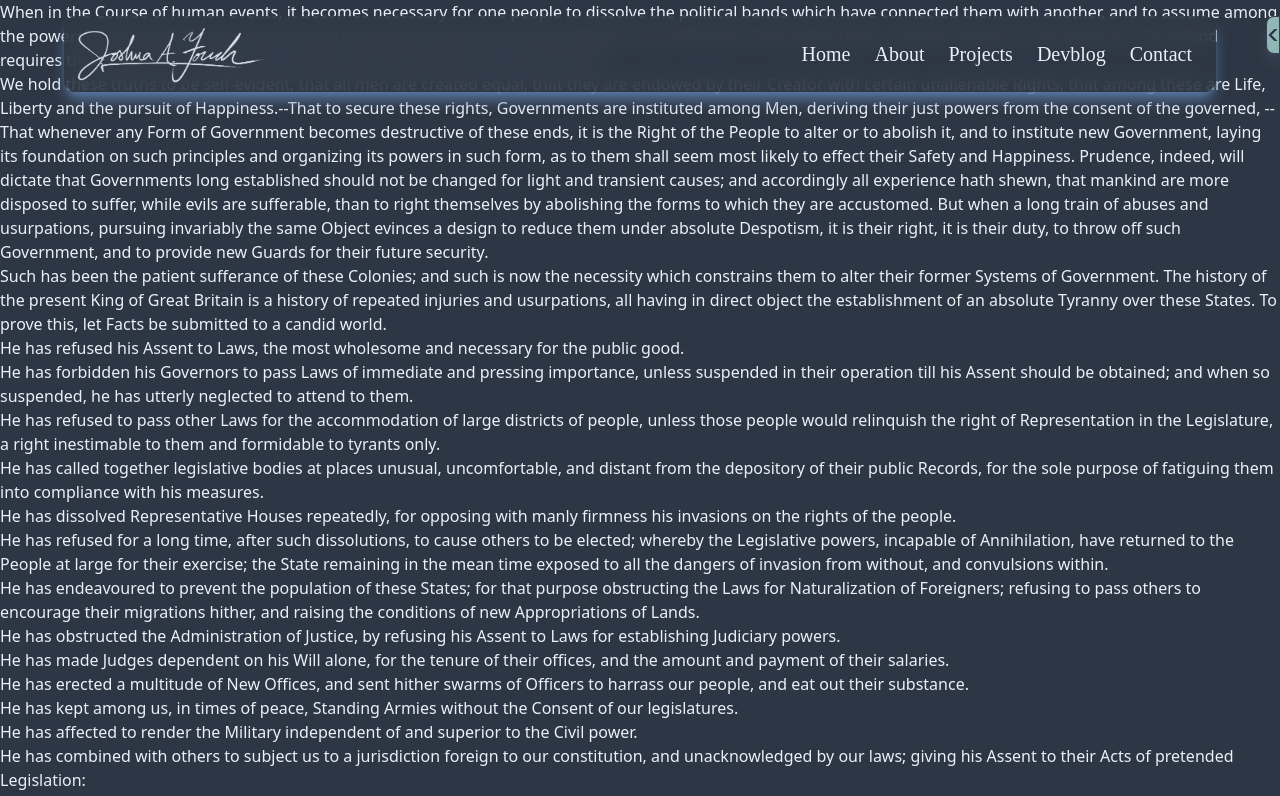
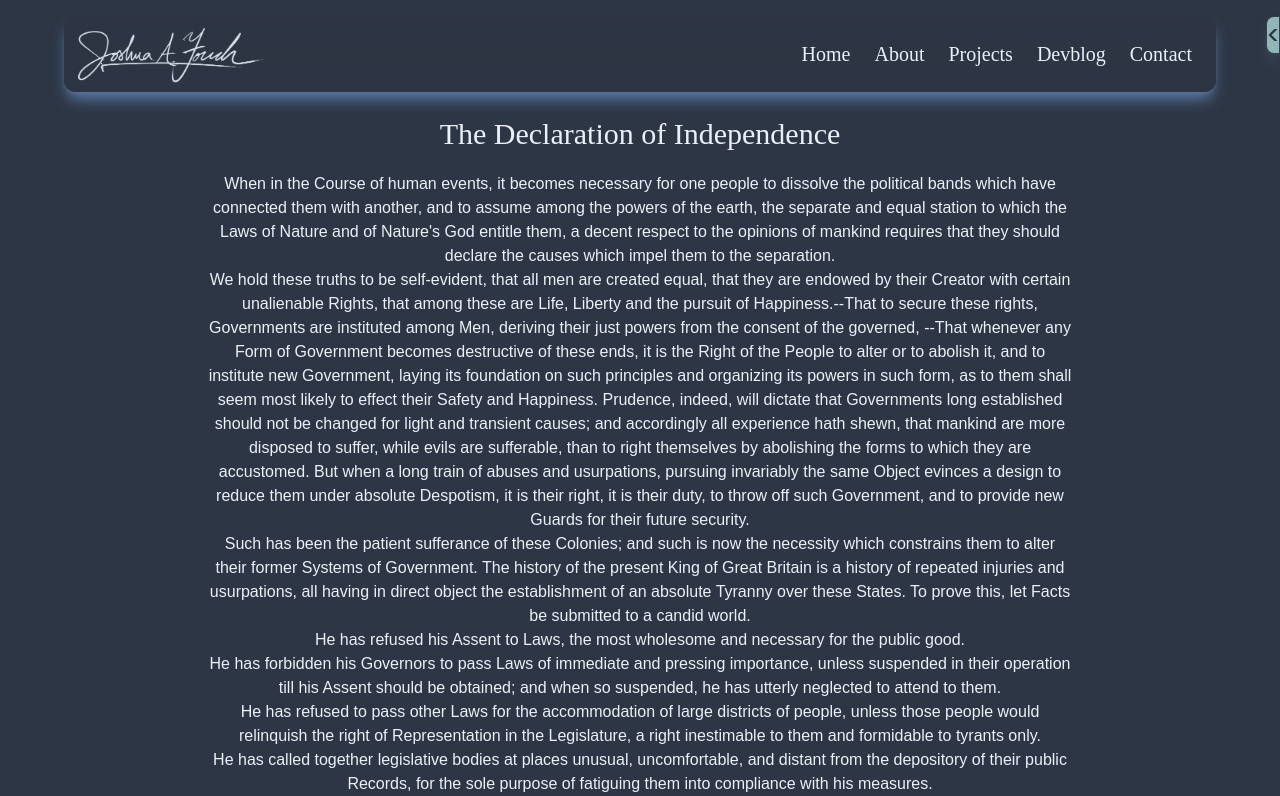
Before and after one commit to joshuafouch/my-website, a SvelteKit app: page /projects in a window 1280 px wide. Shown: the top 796 px of the page. Built offline with nearby package versions, Linux system fonts and the light colour scheme.

Commit message:
declaration of independence!

```diff
--- a/src/routes/projects/+page.svelte
+++ b/src/routes/projects/+page.svelte
@@ -1,3 +1,7 @@
+<div class="text-content mx-auto max-w-4xl px-4 pt-24
+  pb-16 text-center font-main"
+>
+  <h1 class="font-title text-3xl p-5">The Declaration of Independence</h1>
   <p>
     When in the Course of human events, it becomes necessary for one people to dissolve the political
     bands which have connected them with another, and to assume among the powers of the earth, the
@@ -113,3 +117,4 @@
     And for the support of this Declaration, with a firm reliance on the protection of divine
     Providence, we mutually pledge to each other our Lives, our Fortunes and our sacred Honor.
   </p>
+</div>
```
Lines whose indentation alone changed are shown as unchanged.
